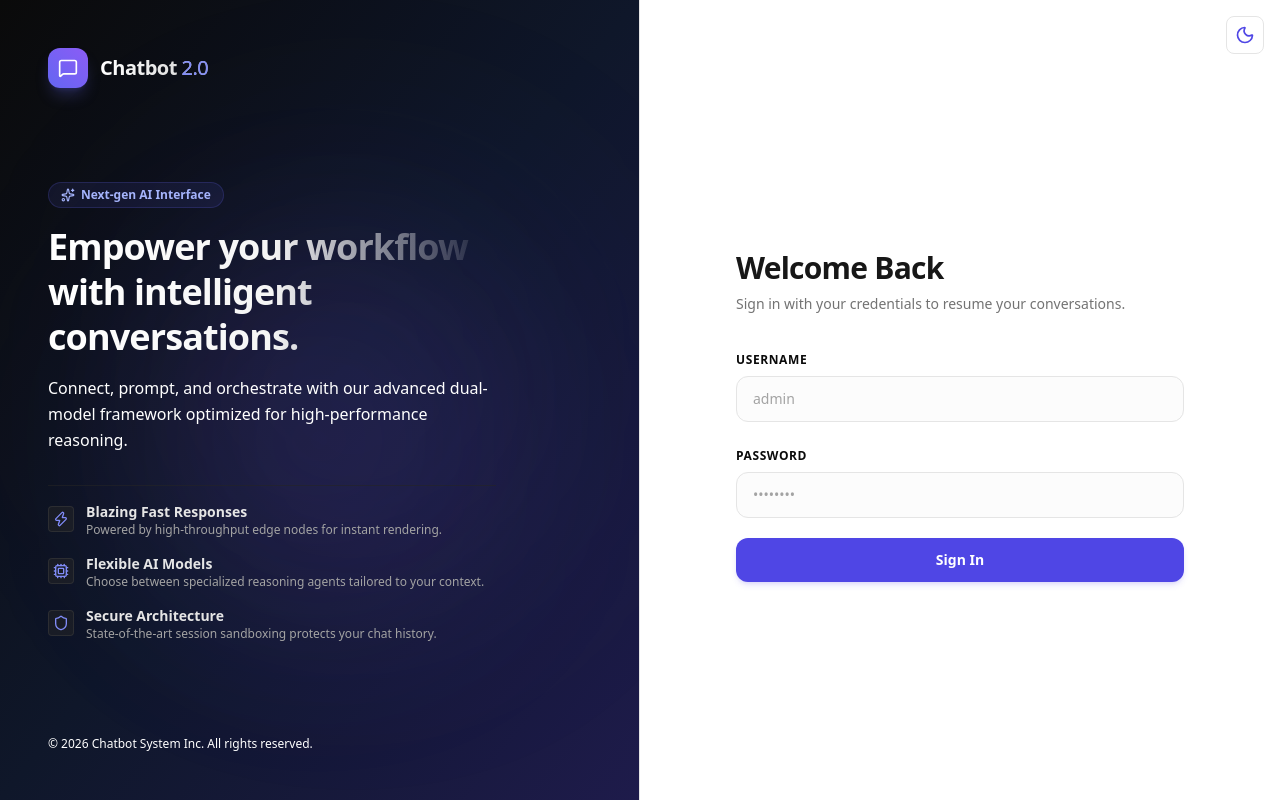
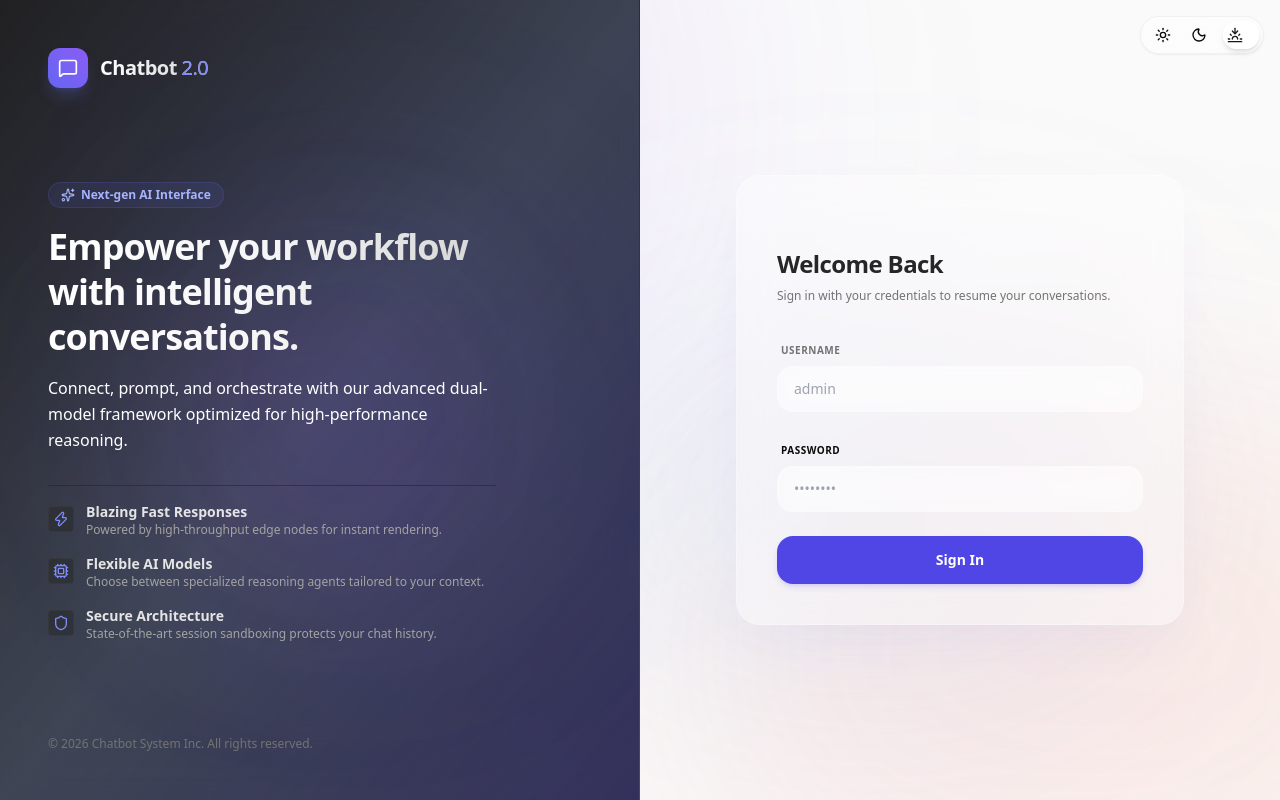
Before and after one commit to shubham006-collab/chatbot, a Next.js app in the folder ai-chatbot/: page /login in a window 1280 px wide. Built offline with nearby package versions, Linux system fonts and the light colour scheme.

Commit message:
feat: redesign login, theme toggle slider, and sidebar with interactive liquid glassmorphism

```diff
--- a/ai-chatbot/app/login/page.tsx
+++ b/ai-chatbot/app/login/page.tsx
@@ -49,13 +49,20 @@ export default function LoginPage() {
   };
 
   return (
-    <main className="h-full w-full overflow-hidden flex bg-neutral-50 dark:bg-neutral-950 transition-colors duration-200">
+    <main className="h-screen w-screen overflow-hidden flex bg-neutral-50 dark:bg-neutral-950 transition-colors duration-250 relative">
       <ThemeToggle variant="fixed" />
 
-      <div className="flex-1 grid grid-cols-1 lg:grid-cols-2 h-full w-full">
+      {/* Background Liquid Blobs */}
+      <div className="absolute inset-0 overflow-hidden pointer-events-none z-0">
+        <div className="absolute top-[-10%] left-[-15%] w-[60%] h-[60%] rounded-full bg-gradient-to-tr from-indigo-500/15 to-purple-500/15 dark:from-indigo-650/10 dark:to-purple-650/10 blur-[130px] animate-float-slow" />
+        <div className="absolute bottom-[-10%] right-[-15%] w-[60%] h-[60%] rounded-full bg-gradient-to-tr from-rose-500/10 to-orange-500/10 dark:from-rose-650/8 dark:to-orange-650/8 blur-[130px] animate-float-slower" />
+        <div className="absolute top-[35%] left-[45%] translate-x-[-50%] translate-y-[-50%] w-[50%] h-[50%] rounded-full bg-gradient-to-tr from-sky-400/10 to-violet-400/10 dark:from-sky-600/8 dark:to-violet-600/8 blur-[120px] animate-float-slow" style={{ animationDelay: '-6s' }} />
+      </div>
+
+      <div className="relative z-10 flex-1 grid grid-cols-1 lg:grid-cols-2 h-full w-full">
 
         {/* Left Side: Branding & Features Pane (Desktop/Tablet large only) */}
-        <div className="hidden lg:flex flex-col justify-between p-12 bg-gradient-to-br from-neutral-950 via-slate-900 to-indigo-950 relative overflow-hidden text-white border-r border-neutral-850/20">
+        <div className="hidden lg:flex flex-col justify-between p-12 bg-gradient-to-br from-neutral-950/90 via-slate-900/80 to-indigo-950/90 backdrop-blur-xl relative overflow-hidden text-white border-r border-white/5 dark:border-neutral-850/20">
 
           {/* Subtle Ambient Glow Effects */}
           <div className="absolute top-1/4 left-1/4 w-96 h-96 rounded-full bg-indigo-500/10 blur-[120px] pointer-events-none animate-pulse" style={{ animationDuration: '8s' }} />
@@ -77,7 +84,7 @@ export default function LoginPage() {
               <div className="inline-flex items-center gap-1.5 px-3 py-1 rounded-full bg-indigo-500/10 border border-indigo-500/20 text-xs font-semibold text-indigo-300">
                 <Sparkles className="h-3.5 w-3.5" /> Next-gen AI Interface
               </div>
-              <h1 className="text-4xl font-extrabold tracking-tight leading-tight bg-gradient-to-r from-white via-neutral-100 to-neutral-450 bg-clip-text text-transparent">
+              <h1 className="text-4xl font-extrabold tracking-tight leading-tight bg-gradient-to-r from-white via-neutral-100 to-neutral-300 bg-clip-text text-transparent">
                 Empower your workflow with intelligent conversations.
               </h1>
               <p className="text-neutral-450 text-base leading-relaxed">
@@ -119,18 +126,18 @@ export default function LoginPage() {
           </div>
 
           {/* Footer Text */}
-          <div className="text-neutral-550 text-xs font-medium relative z-10">
+          <div className="text-neutral-500 text-xs font-medium relative z-10">
             &copy; 2026 Chatbot System Inc. All rights reserved.
           </div>
         </div>
 
         {/* Right Side: Authentication Form Pane */}
-        <div className="flex flex-col justify-center items-center px-6 py-12 bg-white dark:bg-neutral-950 transition-colors duration-200 relative">
+        <div className="flex flex-col justify-center items-center px-6 py-12 bg-transparent transition-colors duration-250 relative overflow-hidden flex-grow">
 
           {/* Ambient Glow for Mobile Background */}
           <div className="lg:hidden absolute top-10 right-10 w-64 h-64 rounded-full bg-indigo-500/5 blur-[80px] pointer-events-none" />
 
-          <div className="w-full max-w-md space-y-8 relative z-10">
+          <div className="w-full max-w-md space-y-8 relative z-10 p-8 md:p-10 rounded-3xl border border-white/25 dark:border-neutral-800/60 bg-white/40 dark:bg-neutral-900/35 backdrop-blur-xl shadow-2xl shadow-indigo-600/5 dark:shadow-none liquid-glass">
 
             {/* Mobile Header Logo */}
             <div className="lg:hidden flex flex-col items-center space-y-4 mb-4 text-center">
@@ -139,7 +146,7 @@ export default function LoginPage() {
               </div>
               <div className="space-y-1">
                 <h1 className="text-2xl font-bold tracking-tight text-neutral-900 dark:text-neutral-50">
-                  Chatbot <span className="text-indigo-650 dark:text-indigo-400">2.0</span>
+                  Chatbot <span className="text-indigo-600 dark:text-indigo-450">2.0</span>
                 </h1>
                 <p className="text-xs text-neutral-500 dark:text-neutral-450">
                   Experience the next generation of conversation.
@@ -149,17 +156,17 @@ export default function LoginPage() {
 
             {/* Form Title & Subtext (Desktop View) */}
             <div className="hidden lg:block space-y-2">
-              <h2 className="text-3xl font-extrabold tracking-tight text-neutral-900 dark:text-neutral-50">
+              <h2 className="text-2xl font-extrabold tracking-tight text-neutral-800 dark:text-neutral-100">
                 Welcome Back
               </h2>
-              <p className="text-sm text-neutral-500 dark:text-neutral-450">
+              <p className="text-xs text-neutral-500 dark:text-neutral-450">
                 Sign in with your credentials to resume your conversations.
               </p>
             </div>
 
             {/* Error Banner */}
             {error && (
-              <div className="p-4 text-sm text-red-650 dark:text-red-400 bg-red-50 dark:bg-red-950/20 border border-red-200/60 dark:border-red-900/35 rounded-xl">
+              <div className="p-4 text-sm text-red-650 dark:text-red-450 bg-red-50/50 dark:bg-red-950/20 border border-red-200/50 dark:border-red-900/35 rounded-2xl backdrop-blur-md">
                 <div className="flex gap-2">
                   <span className="font-semibold">Sign in failed:</span>
                   <span>{error}</span>
@@ -168,11 +175,11 @@ export default function LoginPage() {
             )}
 
             {/* Form */}
-            <form onSubmit={handleSubmit} className="space-y-5">
+            <form onSubmit={handleSubmit} className="space-y-6">
               <div className="space-y-1.5">
                 <label
                   htmlFor="username"
-                  className="text-xs font-semibold uppercase tracking-wider text-neutral-550 dark:text-neutral-400"
+                  className="text-[10px] font-bold uppercase tracking-wider text-neutral-500 dark:text-neutral-400 ml-1 select-none"
                 >
                   Username
                 </label>
@@ -185,7 +192,7 @@ export default function LoginPage() {
                     onChange={(e) => setUsername(e.target.value)}
                     placeholder="admin"
                     disabled={loading}
-                    className="w-full px-4 py-3 text-sm bg-neutral-50/50 dark:bg-neutral-900 border border-neutral-200 dark:border-neutral-800 rounded-xl text-neutral-900 dark:text-neutral-100 placeholder-neutral-400 dark:placeholder-neutral-600 focus:outline-none focus:ring-4 focus:ring-indigo-500/10 focus:border-indigo-500 dark:focus:border-indigo-500/80 transition-all duration-200"
+                    className="w-full px-4 py-3 text-sm bg-white/35 dark:bg-neutral-900/35 border border-white/20 dark:border-neutral-800/80 rounded-2xl text-neutral-900 dark:text-neutral-100 placeholder-neutral-450 dark:placeholder-neutral-550 focus:outline-none focus:ring-4 focus:ring-indigo-500/10 focus:border-indigo-550 dark:focus:border-indigo-500/80 transition-all duration-200 backdrop-blur-md shadow-[inset_0_1px_2.5px_rgba(255,255,255,0.45)] dark:shadow-[inset_0_1px_1.5px_rgba(255,255,255,0.06)] hover:bg-white/45 dark:hover:bg-neutral-900/45 focus:translate-y-[-0.5px]"
                   />
                 </div>
               </div>
@@ -193,7 +200,7 @@ export default function LoginPage() {
               <div className="space-y-1.5">
                 <label
                   htmlFor="password"
-                  className="text-xs font-semibold uppercase tracking-wider text-neutral-550 dark:text-neutral-400"
+                  className="text-[10px] font-bold uppercase tracking-wider text-neutral-550 dark:text-neutral-450 ml-1 select-none"
                 >
                   Password
                 </label>
@@ -206,7 +213,7 @@ export default function LoginPage() {
                     onChange={(e) => setPassword(e.target.value)}
                     placeholder="••••••••"
                     disabled={loading}
-                    className="w-full px-4 py-3 text-sm bg-neutral-50/50 dark:bg-neutral-900 border border-neutral-200 dark:border-neutral-800 rounded-xl text-neutral-900 dark:text-neutral-100 placeholder-neutral-400 dark:placeholder-neutral-600 focus:outline-none focus:ring-4 focus:ring-indigo-500/10 focus:border-indigo-500 dark:focus:border-indigo-500/80 transition-all duration-200"
+                    className="w-full px-4 py-3 text-sm bg-white/35 dark:bg-neutral-900/35 border border-white/20 dark:border-neutral-800/80 rounded-2xl text-neutral-900 dark:text-neutral-100 placeholder-neutral-450 dark:placeholder-neutral-550 focus:outline-none focus:ring-4 focus:ring-indigo-500/10 focus:border-indigo-555 dark:focus:border-indigo-500/80 transition-all duration-200 backdrop-blur-md shadow-[inset_0_1px_2.5px_rgba(255,255,255,0.45)] dark:shadow-[inset_0_1px_1.5px_rgba(255,255,255,0.06)] hover:bg-white/45 dark:hover:bg-neutral-900/45 focus:translate-y-[-0.5px]"
                   />
                 </div>
               </div>
@@ -214,7 +221,7 @@ export default function LoginPage() {
               <button
                 type="submit"
                 disabled={loading}
-                className="w-full py-3 px-4 text-sm font-semibold rounded-xl text-white bg-indigo-600 hover:bg-indigo-550 dark:bg-indigo-600 dark:hover:bg-indigo-500 shadow-md shadow-indigo-600/15 dark:shadow-none hover:shadow-lg transition-all duration-200 focus:outline-none focus:ring-4 focus:ring-indigo-500/20 disabled:opacity-50 disabled:cursor-not-allowed"
+                className="w-full py-3.5 px-4 text-sm font-bold rounded-2xl text-white bg-indigo-600 hover:bg-indigo-550 dark:bg-indigo-650 dark:hover:bg-indigo-550 shadow-md shadow-indigo-600/15 dark:shadow-none hover:shadow-lg transition-all duration-200 focus:outline-none focus:ring-4 focus:ring-indigo-500/20 disabled:opacity-50 disabled:cursor-not-allowed select-none active:scale-[0.99]"
               >
                 {loading ? (
                   <span className="flex items-center justify-center gap-2">
--- a/ai-chatbot/components/theme-provider.tsx
+++ b/ai-chatbot/components/theme-provider.tsx
@@ -2,47 +2,66 @@
 
 import React, { createContext, useContext, useEffect, useState } from 'react';
 
-type Theme = 'light' | 'dark';
+type Theme = 'light' | 'dark' | 'system';
 
 type ThemeContextType = {
   theme: Theme;
+  setTheme: (theme: Theme) => void;
   toggleTheme: () => void;
 };
 
 const ThemeContext = createContext<ThemeContextType | undefined>(undefined);
 
 export function ThemeProvider({ children }: { children: React.ReactNode }) {
-  const [theme, setTheme] = useState<Theme>('light');
+  const [theme, setThemeState] = useState<Theme>('system');
 
-  // Sync state with DOM class and localStorage on mount
-  useEffect(() => {
-    const savedTheme = localStorage.getItem('theme') as Theme | null;
-    const systemPrefersDark = window.matchMedia('(prefers-color-scheme: dark)').matches;
-
-    const activeTheme = savedTheme || (systemPrefersDark ? 'dark' : 'light');
-    setTheme(activeTheme);
-
-    if (activeTheme === 'dark') {
+  const applyTheme = (t: Theme) => {
+    if (t === 'dark') {
       document.documentElement.classList.add('dark');
+    } else if (t === 'light') {
+      document.documentElement.classList.remove('dark');
     } else {
-      document.documentElement.classList.remove('dark');
-    }
-  }, []);
-
-  const toggleTheme = () => {
-    const newTheme: Theme = theme === 'light' ? 'dark' : 'light';
-    setTheme(newTheme);
-    localStorage.setItem('theme', newTheme);
-
-    if (newTheme === 'dark') {
-      document.documentElement.classList.add('dark');
-    } else {
-      document.documentElement.classList.remove('dark');
+      // system
+      const systemPrefersDark = window.matchMedia('(prefers-color-scheme: dark)').matches;
+      if (systemPrefersDark) {
+        document.documentElement.classList.add('dark');
+      } else {
+        document.documentElement.classList.remove('dark');
+      }
     }
   };
 
+  useEffect(() => {
+    const savedTheme = localStorage.getItem('theme') as Theme | null;
+    const activeTheme = savedTheme || 'system';
+    setThemeState(activeTheme);
+    applyTheme(activeTheme);
+  }, []);
+
+  const setTheme = (newTheme: Theme) => {
+    setThemeState(newTheme);
+    localStorage.setItem('theme', newTheme);
+    applyTheme(newTheme);
+  };
+
+  const toggleTheme = () => {
+    const nextTheme: Theme = theme === 'light' ? 'dark' : theme === 'dark' ? 'system' : 'light';
+    setTheme(nextTheme);
+  };
+
+  useEffect(() => {
+    const mediaQuery = window.matchMedia('(prefers-color-scheme: dark)');
+    const handleChange = () => {
+      if (theme === 'system') {
+        applyTheme('system');
+      }
+    };
+    mediaQuery.addEventListener('change', handleChange);
+    return () => mediaQuery.removeEventListener('change', handleChange);
+  }, [theme]);
+
   return (
-    <ThemeContext.Provider value={{ theme, toggleTheme }}>
+    <ThemeContext.Provider value={{ theme, setTheme, toggleTheme }}>
       {children}
     </ThemeContext.Provider>
   );
--- a/ai-chatbot/components/theme-toggle.tsx
+++ b/ai-chatbot/components/theme-toggle.tsx
@@ -2,7 +2,7 @@
 
 import React, { useEffect, useState } from 'react';
 import { useTheme } from './theme-provider';
-import { Sun, Moon } from 'lucide-react';
+import { Sun, Moon, Sunset } from 'lucide-react';
 import { cn } from '@/lib/utils';
 
 type ThemeToggleProps = {
@@ -11,7 +11,7 @@ type ThemeToggleProps = {
 };
 
 export function ThemeToggle({ variant = 'fixed', className }: ThemeToggleProps) {
-  const { theme, toggleTheme } = useTheme();
+  const { theme, setTheme } = useTheme();
   const [mounted, setMounted] = useState(false);
 
   // Avoid hydration mismatch by waiting for client-side mount
@@ -20,11 +20,11 @@ export function ThemeToggle({ variant = 'fixed', className }: ThemeToggleProps)
   }, []);
 
   if (!mounted) {
-    // Return a visually stable skeleton button during hydration
+    // Visually stable skeleton
     return (
       <div
         className={cn(
-          "w-9 h-9 rounded-md border border-neutral-200 dark:border-neutral-800 bg-white dark:bg-neutral-900 opacity-50",
+          "h-10 w-[130px] rounded-full border border-white/20 dark:border-neutral-800 bg-white/20 dark:bg-neutral-900/20 backdrop-blur-md opacity-50",
           variant === 'fixed' ? 'fixed top-4 right-4 z-50' : 'inline-block',
           className
         )}
@@ -32,21 +32,50 @@ export function ThemeToggle({ variant = 'fixed', className }: ThemeToggleProps)
     );
   }
 
-  const baseClasses = variant === 'fixed'
-    ? "fixed top-4 right-4 p-2 rounded-md border border-neutral-200 dark:border-neutral-800 bg-white dark:bg-neutral-900 text-neutral-800 dark:text-neutral-200 hover:bg-neutral-50 dark:hover:bg-neutral-800 transition-colors z-50 focus:outline-none focus:ring-2 focus:ring-neutral-400 dark:focus:ring-neutral-600 focus:ring-offset-2 dark:focus:ring-offset-neutral-900"
-    : "p-1.5 rounded-md border border-neutral-200 dark:border-neutral-800 bg-white dark:bg-neutral-900 text-neutral-600 dark:text-neutral-400 hover:bg-neutral-100 dark:hover:bg-neutral-800 hover:text-neutral-900 dark:hover:text-neutral-100 transition-colors focus:outline-none focus:ring-2 focus:ring-neutral-400 dark:focus:ring-neutral-600 flex-shrink-0 flex items-center justify-center";
+  const options = [
+    { value: 'light', icon: Sun, label: 'Light' },
+    { value: 'dark', icon: Moon, label: 'Dark' },
+    { value: 'system', icon: Sunset, label: 'System' }
+  ] as const;
 
   return (
-    <button
-      onClick={toggleTheme}
-      className={cn(baseClasses, className)}
-      aria-label="Toggle Theme"
+    <div
+      className={cn(
+        "relative flex items-center p-1 rounded-full border border-neutral-200/50 dark:border-neutral-800 bg-white/45 dark:bg-neutral-950/40 backdrop-blur-xl transition-all duration-300 select-none shadow-sm z-50",
+        variant === 'fixed' ? 'fixed top-4 right-4' : 'inline-flex',
+        className
+      )}
+      style={{ height: '38px', width: '124px' }}
     >
-      {theme === 'dark' ? (
-        <Sun className="h-5 w-5 text-amber-400" />
-      ) : (
-        <Moon className="h-5 w-5 text-indigo-600" />
-      )}
-    </button>
+      {/* Sliding Glass Background Indicator */}
+      <div
+        className="absolute top-1 bottom-1 rounded-full bg-white/80 dark:bg-neutral-800/80 border border-white/40 dark:border-neutral-700/30 shadow-md backdrop-blur-md transition-all duration-300 ease-out z-0"
+        style={{
+          width: '36px',
+          left: theme === 'light' ? '4px' : theme === 'dark' ? '43px' : '82px',
+        }}
+      />
+
+      {options.map((opt) => {
+        const Icon = opt.icon;
+        const isActive = theme === opt.value;
+        return (
+          <button
+            key={opt.value}
+            type="button"
+            onClick={() => setTheme(opt.value)}
+            className={cn(
+              "relative z-10 flex items-center justify-center h-7 w-9 rounded-full transition-colors duration-250 focus:outline-none",
+              isActive
+                ? "text-neutral-900 dark:text-neutral-50"
+                : "text-neutral-450 hover:text-neutral-850 dark:text-neutral-500 dark:hover:text-neutral-200"
+            )}
+            aria-label={`Switch to ${opt.label} Theme`}
+          >
+            <Icon className="h-4 w-4" />
+          </button>
+        );
+      })}
+    </div>
   );
 }
```
Also changed, not shown: ai-chatbot/components/ChatSidebar.tsx (+51 -23 lines).
